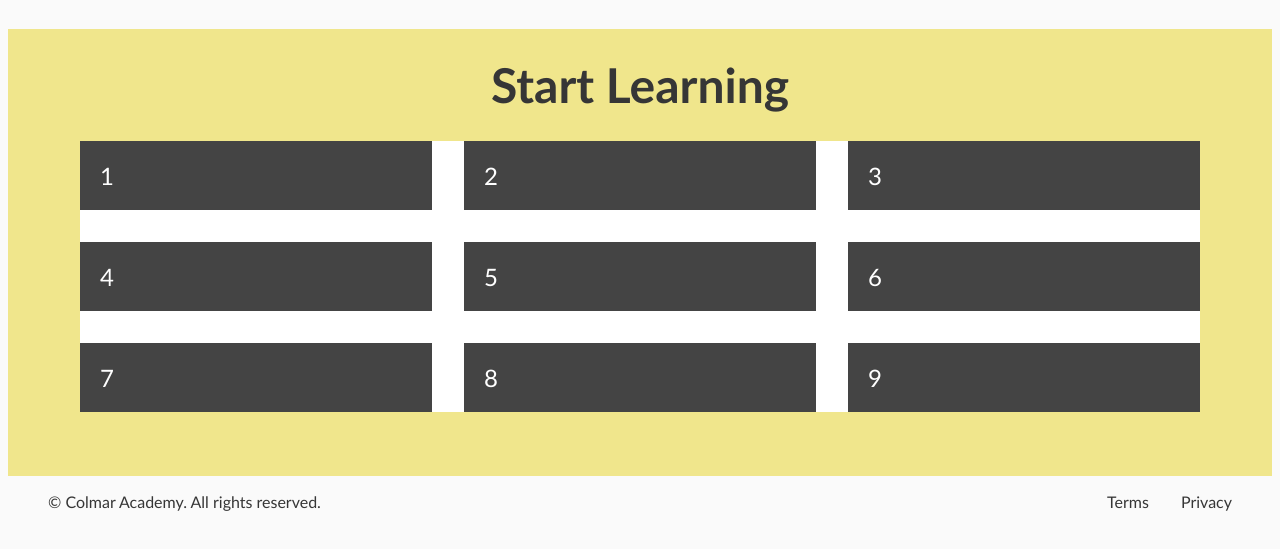
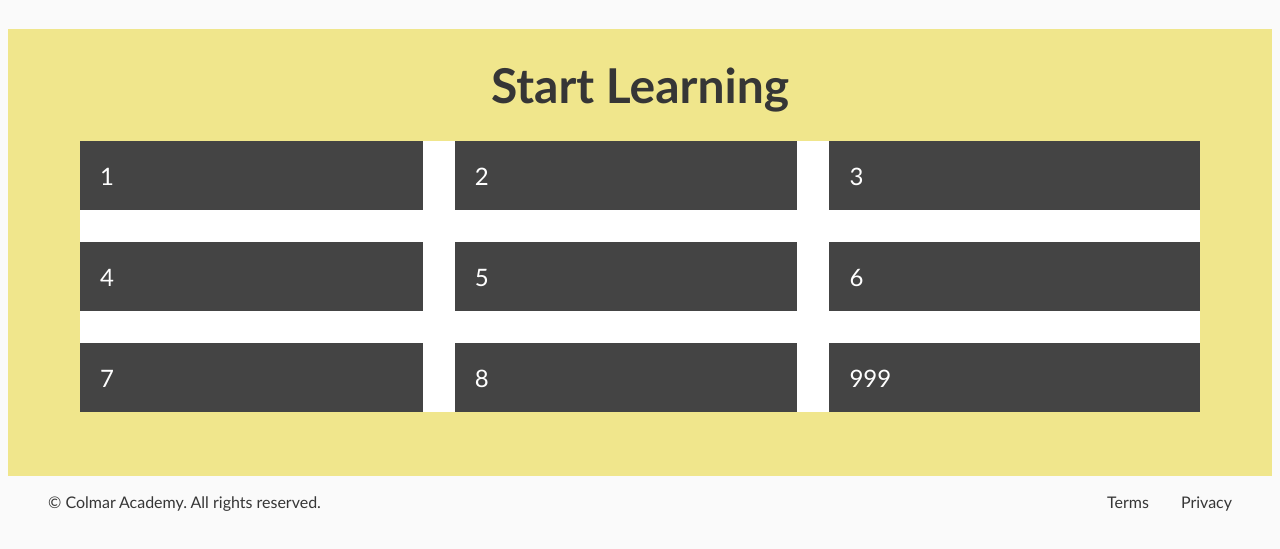
Before and after one commit to ugamochi/capstone, a plain HTML site: page index.html in a window 1280 px wide. Shown: the part 1689-2238 px from the top of the page. Drawn offline with Linux system fonts and the light colour scheme; files whose address does not match are found by name.

```diff
--- a/index.html
+++ b/index.html
@@ -103,7 +103,7 @@
         <div class="box">6</div>
         <div class="box">7</div>
         <div class="box">8</div>
-        <div class="box">9</div>
+        <div class="box">999</div>
 
 
       </div>
```
